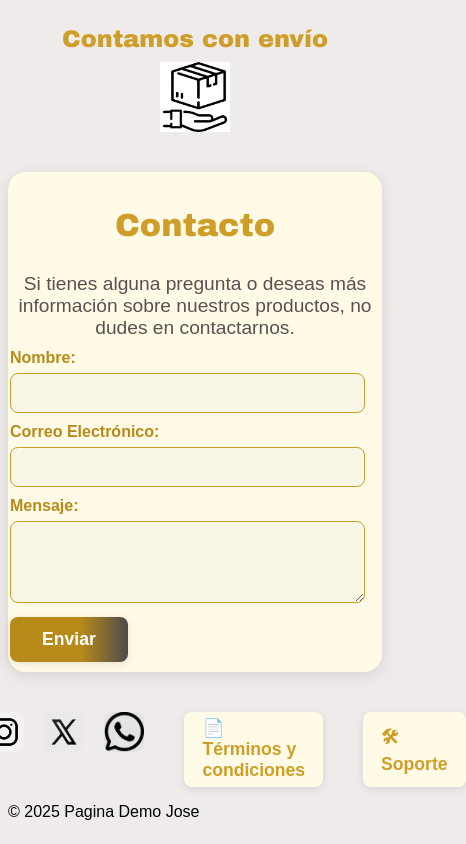
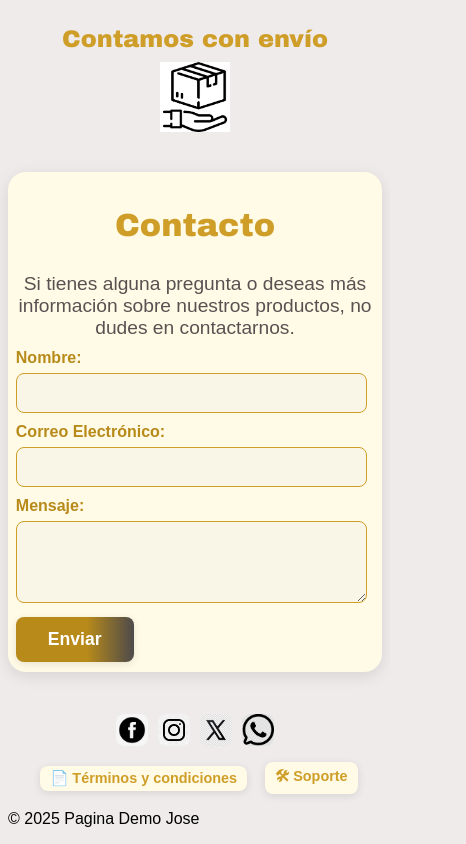
Before and after one commit to jimenez488/c41-primerweb-newyork, a plain HTML site: page index.html in a window 390 px wide. Shown: the part 3927-4771 px from the top of the page, 466 px wide, since content can reach past the window. Drawn offline with Linux system fonts and the light colour scheme.

Commit message:
ajuste los iconos de redes para que se adapte a la pantalla de cualquier dispositivo

```diff
--- a/styles.css
+++ b/styles.css
@@ -799,3 +799,44 @@ form button:hover {
     font-size: 2em;
   }
 }
+
+@media (max-width: 600px) {
+  .redes-sociales {
+    flex-wrap: wrap;
+    gap: 10px;
+    padding: 0 8px;
+    justify-content: center;
+    max-width: 100vw;
+    box-sizing: border-box;
+  }
+  .icono-red {
+    width: 32px;
+    height: 32px;
+    margin: 2px 0;
+  }
+  .terminos,
+  .soporte {
+    font-size: 0.9em;
+    padding: 4px 10px;
+    margin-left: 8px;
+    min-width: 90px;
+    box-sizing: border-box;
+  }
+}
+
+@media (max-width: 600px) {
+  .contacto12 {
+    padding: 10px 2vw;
+    max-width: 98vw;
+    box-sizing: border-box;
+    font-size: 1em;
+  }
+  .contacto12 form {
+    width: 100%;
+  }
+  .contacto12 input,
+  .contacto12 textarea {
+    width: 98%;
+    box-sizing: border-box;
+  }
+}
```
